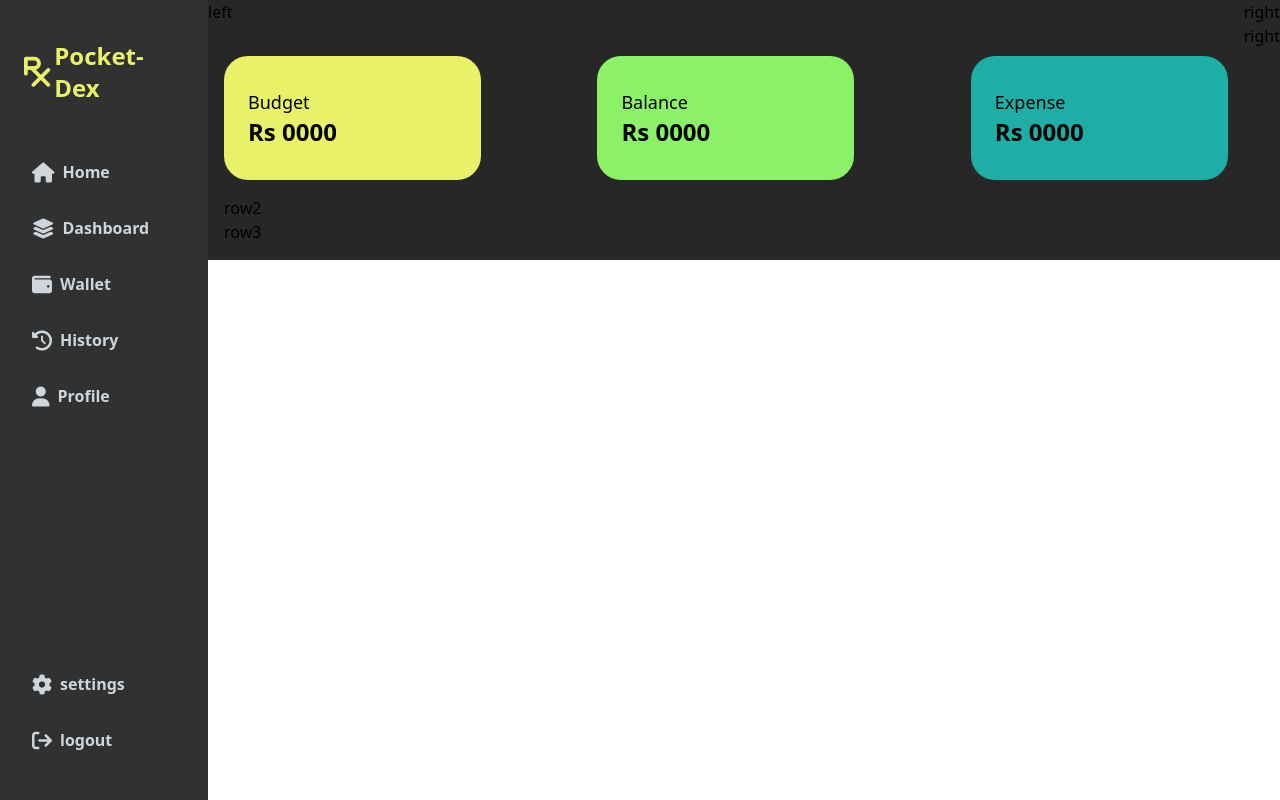
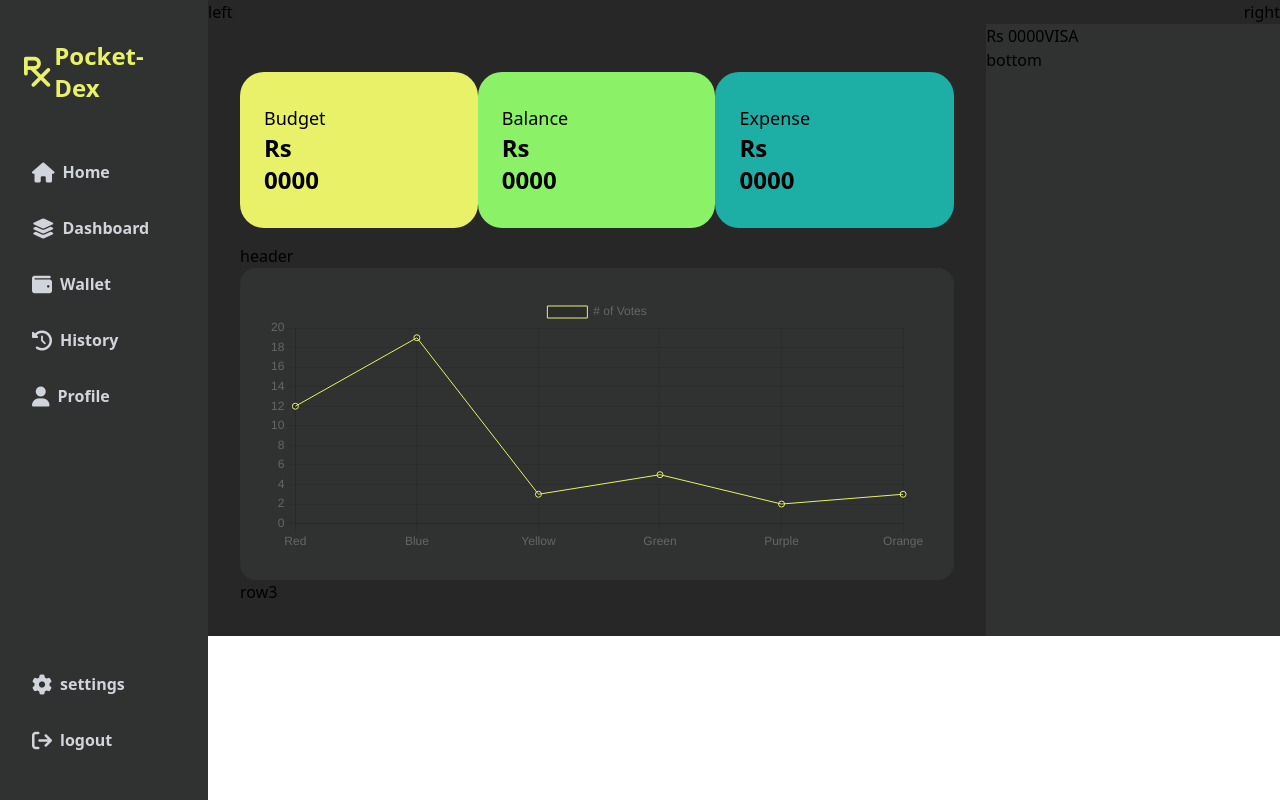
Before and after one commit to RehanChalana/Pocket-Dex, a website: page src/sidebar.html in a window 1280 px wide. Drawn offline with nearby package versions, Linux system fonts and the light colour scheme.

Commit message:
initially designed the chart

```diff
--- /dev/null
+++ b/src/centerchart.js
@@ -0,0 +1,22 @@
+const ctx = document.getElementById('row2-chart');
+
+new Chart(ctx, {
+  type: 'line',
+  data: {
+    labels: ['Red', 'Blue', 'Yellow', 'Green', 'Purple', 'Orange'],
+    datasets: [{
+      label: '# of Votes',
+      data: [12, 19, 3, 5, 2, 3],
+      borderWidth: 1,
+      borderColor : '#E8F167'
+    }]
+  },
+  options: {
+    responsive:true,
+    scales: {
+      y: {
+        beginAtZero: true
+      }
+    }
+  }
+});
--- a/src/sidebar.html
+++ b/src/sidebar.html
@@ -35,7 +35,7 @@
         </div>
 
         <div class="main-body flex">
-            <div class="m-body-center flex-1 p-4">
+            <div class="m-body-center flex-1 p-8">
                 <div class="m-b-c-row1 flex py-4 justify-between">
                     <div class="row1-budget rounded-lg">
                         <div class="row1-budget-text text-lg">
@@ -68,19 +68,38 @@
 
 
                 <div class="m-b-c-row2">
-                    row2
+                    <div class="row2-header">
+                        header
+                    </div>
+                    <div class="row2-chart-container p-7">
+                        <canvas id="row2-chart"></canvas>
+                    </div>
                 </div>
                 <div class="m-b-c-row3">
                     row3
                 </div>
             </div>
 
-            <div class="m-body-right ">
-                right
+            <div class="m-body-right card">
+                <div class="m-b-r-top card">
+                    <div class="card-header flex">
+                        <div class="card-amount">
+                            Rs 0000
+                        </div>
+                        <div class="card-logo">
+                            VISA
+                        </div>
+                    </div>
+                </div>
+                <div class="m-b-r-bottom">
+                    bottom
+                </div>
             </div>
         </div>
     </div>
 
 </body>
 <script src="https://kit.fontawesome.com/0010a0ae9f.js" crossorigin="anonymous"></script>
+<script src="https://cdn.jsdelivr.net/npm/chart.js"></script>
+<script src="./centerchart.js"></script>
 </html>
--- a/src/temp.css
+++ b/src/temp.css
@@ -1,6 +1,11 @@
 /* div {
     border: 2px solid red;
 } */
+
+*{
+    margin: 0;
+    padding: 0;
+}
 
 .sidebar{
     background-color: #303131;
@@ -19,6 +24,14 @@
 .main {
     margin-left:208px ;
     background-color: #272727;
+}
+
+.m-body-center{
+    flex-grow: 7.8;
+}
+
+.m-body-right{
+    flex-grow: 2.2;
 }
 
 .row1-balance,.row1-budget,.row1-expense{
@@ -41,3 +54,19 @@
 .row1-expense{
     background-color: #1DAFA6;
 }
+
+.m-body-right{
+    background-color: #303131;
+}
+
+.row2-chart-container{
+    position: relative;
+    background-color: #303131;
+    border-radius: 1rem;
+}
+
+#row2-chart{
+    width: 100%;
+    max-height: 16rem;
+    width: 100%;
+}
```
